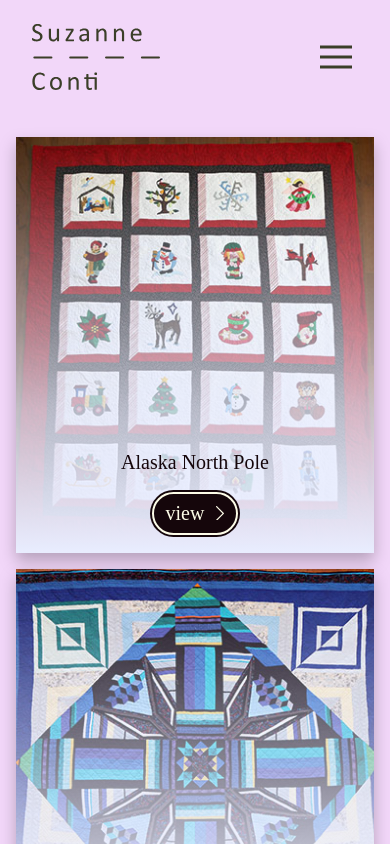
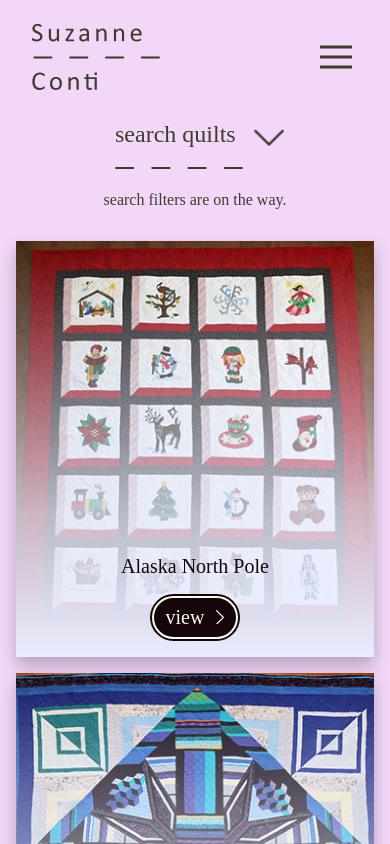
Before and after one commit to stephendewyer/suzannecontiquilts, a SvelteKit app: page /quilts in a window 390 px wide. Shown: the top 844 px of the page. Built offline with nearby package versions, Linux system fonts and the light colour scheme; a web font is replaced by a local one.

Commit message:
adding search form container with animations

```diff
--- a/src/lib/components/buttons/PrimaryButton.svelte
+++ b/src/lib/components/buttons/PrimaryButton.svelte
@@ -92,6 +92,11 @@
             font-size: 1.25rem;
             padding: 0.75rem 1rem 0.75rem 1rem;
         }
+
+        .primary_button_hovered {
+            font-size: 1.25rem;
+            padding: 0.75rem 1rem 0.75rem 1rem;
+        }
     }
 
 </style>
--- a/src/routes/quilts/+page.svelte
+++ b/src/routes/quilts/+page.svelte
@@ -3,11 +3,18 @@
 	import quilts from '$lib/data/quilts.json';
 	import quiltHeader from '$lib/images/quilts/New_Mexico/Suzanne_Conti_New_Mexico_01.jpg';
 	import PrimaryButton from '$lib/components/buttons/PrimaryButton.svelte';
+	import stitches from '$lib/images/icons/stitches.svg';
+
+	// const searchQuilts = quilts.map((quilt) => ({
+	// 	...quilt,
+	// 	searchTerms: `${quilt.name} ${quilt.machine_pieced}`
+	// }))
 
 	const quiltsByAlpha = quilts.sort((a, b) => a.name.toLowerCase().localeCompare(b.name.toLowerCase()));
 
 	let quilts_cont;
-
+	let quiltSearchNavBarIsHovered = false;
+	let searchFormIsActive = true;
 	let quiltCardIsHovered = false;
 	let hoveredQuiltCardId = null;
 	let activePageId = 0;
@@ -54,8 +61,53 @@
 	<meta name="description" content="search Suzanne Conti Quilts" />
 	<meta property="og:image" content="{quiltHeader}" />
 </svelte:head>
+<div
+	on:click={() => {
+		searchFormIsActive = !searchFormIsActive;
+	}}
+	on:keydown={() => {
+		searchFormIsActive = !searchFormIsActive;
+	}}
+	on:mouseover={() => {
+		quiltSearchNavBarIsHovered = true;
+	}}
+	on:focus={() => {
+		quiltSearchNavBarIsHovered = true;
+	}}
+	on:blur={() => {
+		quiltSearchNavBarIsHovered = false;
+	}}
+	on:mouseout={() => {
+		quiltSearchNavBarIsHovered = false;
+	}}
+	class="quilt_search_nav_bar"
+>
+	<h1
+		class="{(quiltSearchNavBarIsHovered) ? "quilt_search_heading_hovered" : "quilt_search_heading"}"
+	>
+		search quilts
+		<div class="underline_stitches">
+			<img src={stitches} alt="stitches"/>
+		</div>
+	</h1>
+	<div class="{(searchFormIsActive) ? "arrow_container_active" : "arrow_container"}">
+		<div class="{(quiltSearchNavBarIsHovered) ? "arrow_hovered" : "arrow"}">
+			<svg id="Layer_1" xmlns="http://www.w3.org/2000/svg" viewBox="0 0 308.18 568.32">
+			<defs>
+				<style>.cls-1{fill:#15060B;}</style>
+			</defs>
+			<path class="cls-1" d="M301.3,300.76L40.62,561.44c-9.17,9.17-24.03,9.17-33.2,0l-.54-.54c-9.17-9.17-9.17-24.03,0-33.2l243.54-243.54L6.88,40.62C-2.29,31.45-2.29,16.59,6.88,7.42l.54-.54C16.59-2.29,31.45-2.29,40.62,6.88L301.3,267.56c9.17,9.17,9.17,24.03,0,33.2Z"/></svg>
+		</div>
+	</div>
+</div>
+<div class="quilt_search_and_results">
+	<div class="{(searchFormIsActive) ? "quilt_search_form_container_open" : "quilt_search_form_container_closed"}">
+		<div class="{(searchFormIsActive) ? "quilt_search_form_open" : "quilt_search_form_closed"}">
+			search filters are on the way.
+		</div>
+	</div>
 
-<div>
+	<div class="{(searchFormIsActive) ? "quilt_search_results" : "quilt_search_results_full"}">
 		<div
 			class="quilts_container"
 			bind:this={quilts_cont}
@@ -152,8 +204,131 @@
 			</ul>
 		</nav>
 	</div>
+</div>
 
 <style>
+
+	.quilt_search_and_results {
+		display: flex;
+		flex-direction: row;
+		justify-content: center;
+	}
+
+	.quilt_search_results {
+		position: relative;
+		width: 100%;
+		margin: auto;
+	}
+
+	.quilt_search_results_full {
+		position: relative;
+		width: 100%;
+	}
+
+	/* begin quilt search  */
+
+	.quilt_search_nav_bar {
+		display: flex;
+		flex-direction: row;
+		justify-content: space-between;
+		align-items: center;
+		width: 20rem;
+		padding: 1rem 2rem;
+		cursor: pointer;
+	}
+
+	.quilt_search_heading {
+		width: 100%;
+		display: flex;
+		flex-direction: column;
+		margin: 0 auto 0 auto;
+		padding: 0;
+		will-change: color;
+		transition: color 300ms ease-out;
+	}
+
+	.quilt_search_heading_hovered {
+		width: 100%;
+		display: flex;
+		flex-direction: column;
+		margin: 0 auto 0 auto;
+		padding: 0;
+		color: #ED6545;
+		will-change: color;
+		transition: color 300ms ease-out;
+	}
+
+	.underline_stitches {
+		width: 12rem;
+	}
+
+	.arrow_container_active {
+		transform: rotateY(180deg);
+		will-change: transform;
+		transition: transform 300ms ease-out;
+	}
+
+	.arrow_container {
+		transform: rotateY(0);
+		will-change: transform;
+		transition: transform 300ms ease-out;
+	}
+
+	.arrow {
+		width: 1.5rem;
+	}
+
+	.arrow_hovered {
+		width: 1.5rem;
+	}
+
+	.arrow > svg > path {
+    	fill: #3B3E29;
+		will-change: fill;
+		transition: fill 300ms ease-out;
+	}
+
+	.arrow_hovered > svg > path {
+    	fill: #ED6545;
+		will-change: fill;
+		transition: fill 300ms ease-out;
+	}
+
+	.quilt_search_form_container_open {
+		position: relative;
+		width: 20rem;
+		will-change: width;
+		transition: width 0.3s ease-out;
+	}
+
+	.quilt_search_form_container_closed {
+		position: relative;
+		width: 0;
+		will-change: width;
+		transition: width 0.3s ease-out;
+	}
+
+	.quilt_search_form_open {
+		position: absolute;
+		padding: 1rem 2rem;
+		width: 20rem;
+		will-change: transform;
+		transform: translateX(0);
+		transition: transform 0.3s ease-out;
+		text-align: center;
+	}
+
+	.quilt_search_form_closed {
+		position: absolute;
+		padding: 1rem 2rem;
+		transform: translateX(-100%);
+		width: 20rem;
+		will-change: transform;
+		transition: transform 0.3s ease-out;
+		text-align: center;
+	}
+
+	/* end quilt search */
 
 	/* begin pagination */
 
@@ -263,6 +438,96 @@
 
 	@media (max-width: 750px) {
 
+		.quilt_search_and_results {
+			display: flex;
+			flex-direction: column;
+			justify-content: flex-start;
+		}
+
+		/* begin mobile quilt search  */
+
+		.quilt_search_nav_bar {
+			justify-content: center;
+			align-items: flex-start;
+			width: auto;
+			margin: 0 auto;
+			padding: 0 1rem;
+		}
+
+		.quilt_search_heading {
+			margin: 0 1rem 0 auto;
+		}
+
+		.quilt_search_heading_hovered {
+			margin: 0 1rem 0 auto;
+		}
+
+		.underline_stitches {
+			width: 8rem;
+		}
+
+		.arrow_container_active {
+			transform: rotateY(0) rotateX(0) rotate(90deg);
+			will-change: transform;
+			transition: transform 300ms ease-out;
+		}
+
+		.arrow_container {
+			transform: rotateY(0) rotateX(180deg) rotate(90deg);
+			will-change: transform;
+			transition: transform 300ms ease-out;
+		}
+
+		.arrow {
+			width: 1rem;
+		}
+
+		.arrow_hovered {
+			width: 1rem;
+		}
+
+		.quilt_search_form_container_open {
+			position: relative;
+			width: 100%;
+			height: auto;
+			overflow: visible;
+			will-change: height;
+			transition: height 0.3s ease-out;
+		}
+
+		.quilt_search_form_container_closed {
+			position: relative;
+			width: 100%;
+			height: 0;
+			will-change: height;
+			overflow: hidden;
+			transition: height 0.3s ease-out;
+		}
+
+		.quilt_search_form_open {
+			position: relative;
+			padding: 1rem 2rem;
+			width: 100%;
+			height: auto;
+			opacity: 100%;
+			will-change: opacity;
+			transform: translateX(0);
+			transition: opacity 0.3s ease-out;
+		}
+
+		.quilt_search_form_closed {
+			position: relative;
+			padding: 1rem 2rem;
+			width: 100%;
+			height: auto;
+			opacity: 0;
+			will-change: opacity;
+			transform: translateX(0);
+			transition: opacity 0.3s ease-out;
+		}
+
+		/* end mobile quilt search */
+
 		/* begin mobile pagination */
 
 		.pagination {
--- a/src/routes/styles.css
+++ b/src/routes/styles.css
@@ -22,6 +22,7 @@ img {
 
 h1 {
 	font-weight: 200;
+	font-size: 1.75rem;
 }
 
 h2 {
@@ -91,6 +92,11 @@ textarea:focus {
 		font-size: 1rem;
 	}
 
+	h1 {
+		font-weight: 200;
+		font-size: 1.5rem;
+	}
+
 	h2 {
 		font-weight: 200;
 		font-size: 1.25rem;
```
Lines whose indentation alone changed are shown as unchanged.
